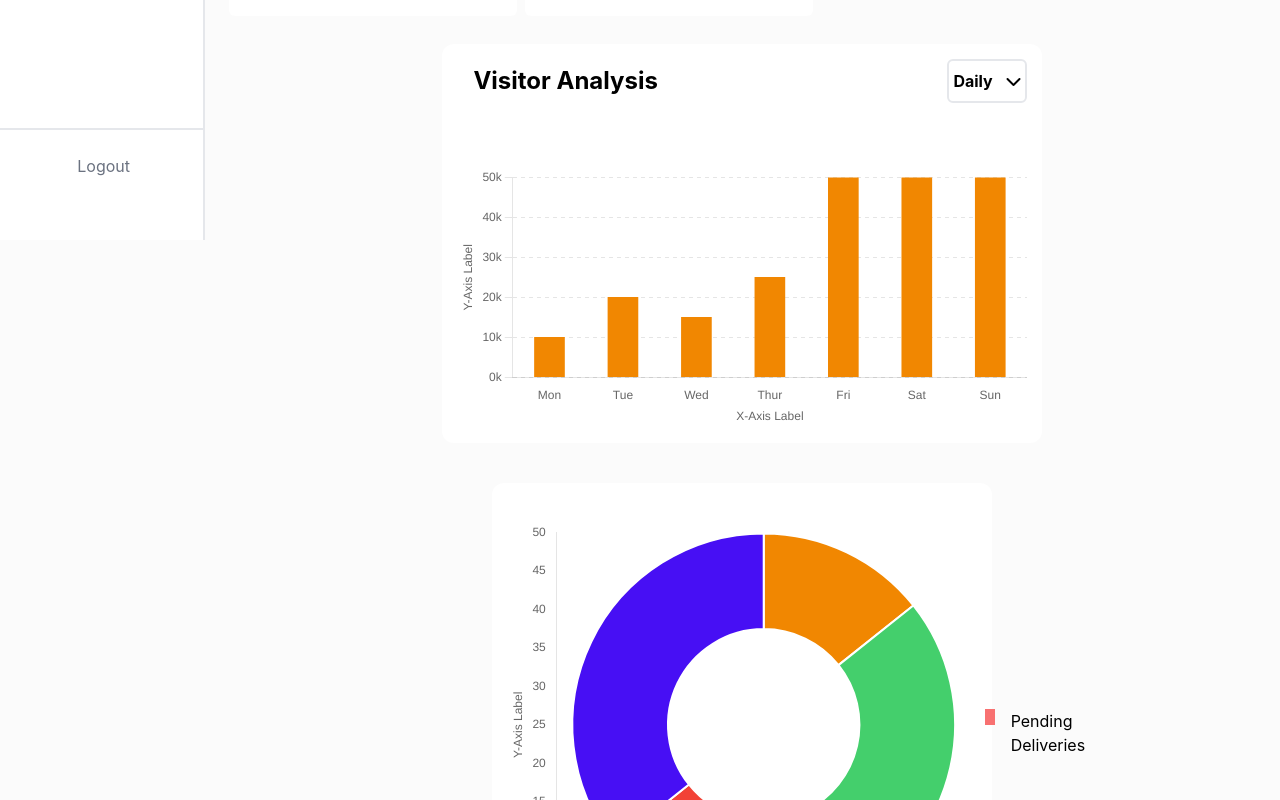
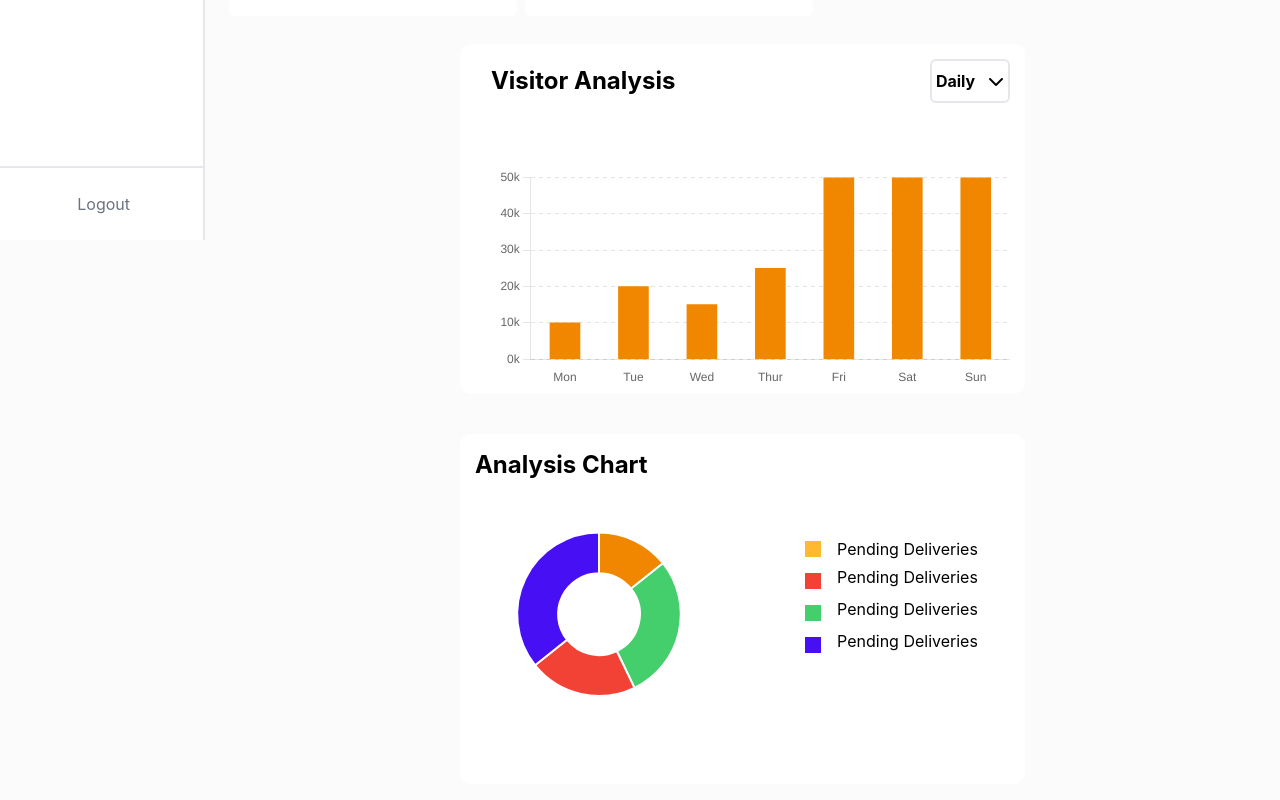
Before and after one commit to Peteru2/Lyncs-backend-designs, a React (Create React App) app: page / in a window 1280 px wide. Shown: the part 560-1360 px from the top of the page. Built offline with nearby package versions, Linux system fonts and the light colour scheme; some icons are missing.

Commit message:
Charts completed

```diff
--- a/src/Dashboard.js
+++ b/src/Dashboard.js
@@ -7,99 +7,14 @@ import smallVect from "./images/diagram.svg"
 import Funnel from "./images/FunnelSimple.svg"
 import Loader from "./Loader";
 import Pied from "./Pie";
+import Histo from "./Histo";
 import { useState, useEffect} from 'react'
 
-import {
-    Chart as ChartJS,
-    CategoryScale,
-    LinearScale,
-    BarElement,
-    Title,
-    Tooltip,
-    Legend,
-    ArcElement
-  } from 'chart.js';
-
-  import { Bar } from 'react-chartjs-2';
-
-  ChartJS.register(
-    CategoryScale,
-    LinearScale,
-    BarElement,
-    ArcElement,
-    Title,
-    Tooltip,
-    Legend
-  );
 
 
 const Dashboard = () => {
 
-    const data = {
-      responsive: true,
-        labels: ["Mon", "Tue", "Wed", "Thur", "Fri", "Sat", "Sun"],
-        datasets: [
-          {
-            label: "",
-            data: [10, 20, 15, 25, 50, 67, 89],
-            backgroundColor: "rgb(241, 135, 1)",
-            barThickness: 30,
-            pointBorderWidth: 4,
-            pointBorderColor: "transparent"
-          },
 
-        ],
-      };
-
-      const options = {
-        responsive: true,
-        plugins: {
-          legend: {
-            display: false,
-            position: "top",
-          },
-          title: {
-            display: true,
-          },
-        },
-        scales: {
-          x: {
-            display: true,
-            title: {
-              display: true,
-              text: "X-Axis Label",
-            },
-            grid: {
-              display: false
-            }
-          },
-          y: {
-            display: true,
-            title: {
-              display: true,
-              text: "Y-Axis Label",
-            },
-            min: 0,
-            max: 50,
-            ticks: {
-              stepSize: 10,
-              callback: (value) => value + 'k'
-            },
-            border:{dash: [4, 4]},
-            grid: {
-              // display: false,
-                      borderDash: 3,
-                      drawBorder: false
-            },
-          },
-        },
-        elements: {
-          bar: {
-            barPercentage: 0.1, // Adjust the width of each bar (0.6 means 60% of the available space)
-            categoryPercentage: 0.2, // Adjust the space between bars (0.8 means 80% of the available space)
-          },
-        },
-      };
     const [isLoading, setIsLoading] = useState(true);
 
     useEffect(() => {
@@ -188,14 +103,8 @@ const Dashboard = () => {
                             )
                         })}
                     </div>
-                    <div className="flex flex-wrap justify-center" >
-                                    <div className="Histo bg-white my-20">
-                                    <div className="flex w-full items-center pb-10">
-                                        <p className="ml-4 font-bold text-2xl">Visitor Analysis</p>
-                                        <p className="ml-auto py-2 px-1 border-2 rounded-md flex w-20 items-center justify-between font-bold"><span >Daily</span><i className="fa fa-chevron-down"></i></p>
-                                      </div>
-                                    <Bar  options={options} data={data} />
-                                    </div>
+                    <div className="flex flex-wrap justify-center chart" >
+                                    <Histo />
                                     <Pied />
                      </div>
                     </div>
--- /dev/null
+++ b/src/Histo.js
@@ -0,0 +1,105 @@
+import {
+    Chart as ChartJS,
+    CategoryScale,
+    LinearScale,
+    BarElement,
+    Title,
+    Tooltip,
+    Legend,
+    ArcElement
+  } from 'chart.js';
+
+  import { Bar } from 'react-chartjs-2';
+
+  ChartJS.register(
+    CategoryScale,
+    LinearScale,
+    BarElement,
+    ArcElement,
+    Title,
+    Tooltip,
+    Legend
+  );
+
+const Histo = () => {
+    const data = {
+        responsive: true,
+          labels: ["Mon", "Tue", "Wed", "Thur", "Fri", "Sat", "Sun"],
+          datasets: [
+            {
+              label: "",
+              data: [10, 20, 15, 25, 50, 67, 89],
+              backgroundColor: "rgb(241, 135, 1)",
+              barThickness: 30,
+              pointBorderWidth: 4,
+              pointBorderColor: "transparent"
+            },
+
+          ],
+        };
+
+        const options = {
+          responsive: true,
+          plugins: {
+            legend: {
+              display: false,
+              position: "top",
+            },
+            title: {
+              display: true,
+            },
+          },
+          scales: {
+            x: {
+              display: true,
+              title: {
+                display: true,
+
+              },
+              grid: {
+                display: false
+              }
+            },
+            y: {
+              display: true,
+              title: {
+                display: true,
+
+              },
+              min: 0,
+              max: 50,
+              ticks: {
+                stepSize: 10,
+                callback: (value) => value + 'k'
+              },
+              border:{dash: [4, 4]},
+              grid: {
+                // display: false,
+                        borderDash: 3,
+                        drawBorder: false
+              },
+            },
+          },
+          elements: {
+            bar: {
+              barPercentage: 0.1, // Adjust the width of each bar (0.6 means 60% of the available space)
+              categoryPercentage: 0.2, // Adjust the space between bars (0.8 means 80% of the available space)
+            },
+          },
+        };
+    return (
+        <>
+                <section>
+                <div className="Histo bg-white my-20">
+                                    <div className="flex w-full items-center pb-10">
+                                        <p className="ml-4 font-bold text-2xl">Visitor Analysis</p>
+                                        <p className="ml-auto py-2 px-1 border-2 rounded-md flex w-20 items-center justify-between font-bold"><span >Daily</span><i className="fa fa-chevron-down"></i></p>
+                                      </div>
+                                    <Bar  options={options} data={data} />
+                                    </div>
+                </section>
+        </>
+     );
+}
+
+export default Histo;
--- a/src/Navbar.js
+++ b/src/Navbar.js
@@ -1,4 +1,5 @@
-import ProImg from "./images/ProImg.svg"
+// import ProImg from "./images/ProImg.svg"
+import ProImg from "./images/fullImgProf.jpg"
 const Navbar = () => {
     return (
         <>
@@ -13,7 +14,9 @@ const Navbar = () => {
                         <div className="mr-4">
                             <i className="fa fa-bell font-bold text-black"></i>
                         </div>
-                        <img src={ProImg} alt="profileImage" className="fa fa-bell text-black mr-4"/>
+                        <div className="">
+                        <img src={ProImg} alt="profileImage" className="fa fa-bell text-black mr-4 w-10 h-10  rounded-full"/>
+                        </div>
                         <p className="mr-2">Nebuchi Nwadiogbu</p>
                 </div>
             </nav>
--- a/src/Pie.js
+++ b/src/Pie.js
@@ -35,6 +35,7 @@ const Pied = () => {
 
           const options = {
             responsive: true,
+            maintainAspectRatio: false,
             plugins: {
               legend: {
                 display:false,
@@ -46,7 +47,7 @@ const Pied = () => {
             },
             scales: {
               x: {
-                display: true,
+                display: false,
                 title: {
                   display: true,
                   text: "X-Axis Label",
@@ -55,8 +56,9 @@ const Pied = () => {
                   display: false
                 },
               },
+              xAxes: [{ barPercentage: 0.5 }],
               y: {
-                display: true,
+                display: false,
                 title: {
                   display: true,
                   text: "Y-Axis Label",
@@ -81,16 +83,36 @@ const Pied = () => {
     return (
         <>
                 <section>
-                                    <div className="Pie bg-white flex items-center">
 
-                                    <Doughnut style={{width: "300px", height: "300px"}} options={options} data={data} />
+
+                                    <div className="Pie bg-white">
+                                      <h4 className="font-bold text-2xl">Analysis Chart</h4>
+                                      <div className="flex px-6 py-4 justify-between items-center">
+                                         <div>
+                                       <Doughnut  height="200px" width="200px" marginLeft= "200px" options={options} data={data} />
+                                    </div>
+
                                     <div >
+                                     <div className='flex items-center'>
+                                          <div className='w-4 h-4 pieYellowChart m-2'></div>
+                                          <p className='mx-2'>Pending Deliveries</p>
+                                     </div>
                                      <div className='flex'>
-                                          <div className='w-4 h-4 bg-red-400 mx-2'></div>
+                                          <div className='w-4 h-4 pieRedChart m-2'></div>
+                                          <p className='mx-2'>Pending Deliveries</p>
+                                     </div>
+                                     <div className='flex'>
+                                          <div className='w-4 h-4 pieGreenChart m-2'></div>
+                                          <p className='mx-2'>Pending Deliveries</p>
+                                     </div>
+                                     <div className='flex'>
+                                          <div className='w-4 h-4 pieBlueChart m-2'></div>
                                           <p className='mx-2'>Pending Deliveries</p>
                                      </div>
                                     </div>
                                     </div>
+                                    </div>
+
                 </section>
         </>
      );
--- a/src/style.css
+++ b/src/style.css
@@ -11,7 +11,8 @@ body{
     height: 100%;
     /* display: none; */
     position: fixed;
-    width: 16%
+    width: 16%;
+    /* position: relative */
 }
 .mainPage{
   margin-left: 16%;
@@ -26,9 +27,9 @@ body{
     border-right: 4px solid #F18701;
 }
 .logout{
-    /* height: 100%; */
-    margin-top: 300px ;
-    /* display: none; */
+    position: absolute;
+    bottom: 0;
+    width: 100%
 }
 .skeleton-loader {
     background-color: white; /* Placeholder background color */
@@ -116,18 +117,32 @@ body{
 
   }
 .Histo{
-  width: 600px;
-  /* height: 800px!important; */
+  width: 565px;
+  height: 350px;
   margin: 20px 20px;
   padding: 15px;
   border-radius: 12px
 
 }
 .Pie{
-  width: 500px;
+  width: 565px;
+  height: 350px;
   margin:20px 20px;
   padding: 15px;
   border-radius: 12px
-
-
 }
+.pieBlueChart{
+  background-color: #470FF4;
+}
+.pieYellowChart{
+  background-color: #FFB930;
+}
+.pieGreenChart{
+  background-color: #44CF6C;
+}
+.pieRedChart{
+  background-color: #F24236
+}
+.chart{
+  width: 100%
+}
```
Also changed, not shown: src/images/fullImgProf.jpg (added).
